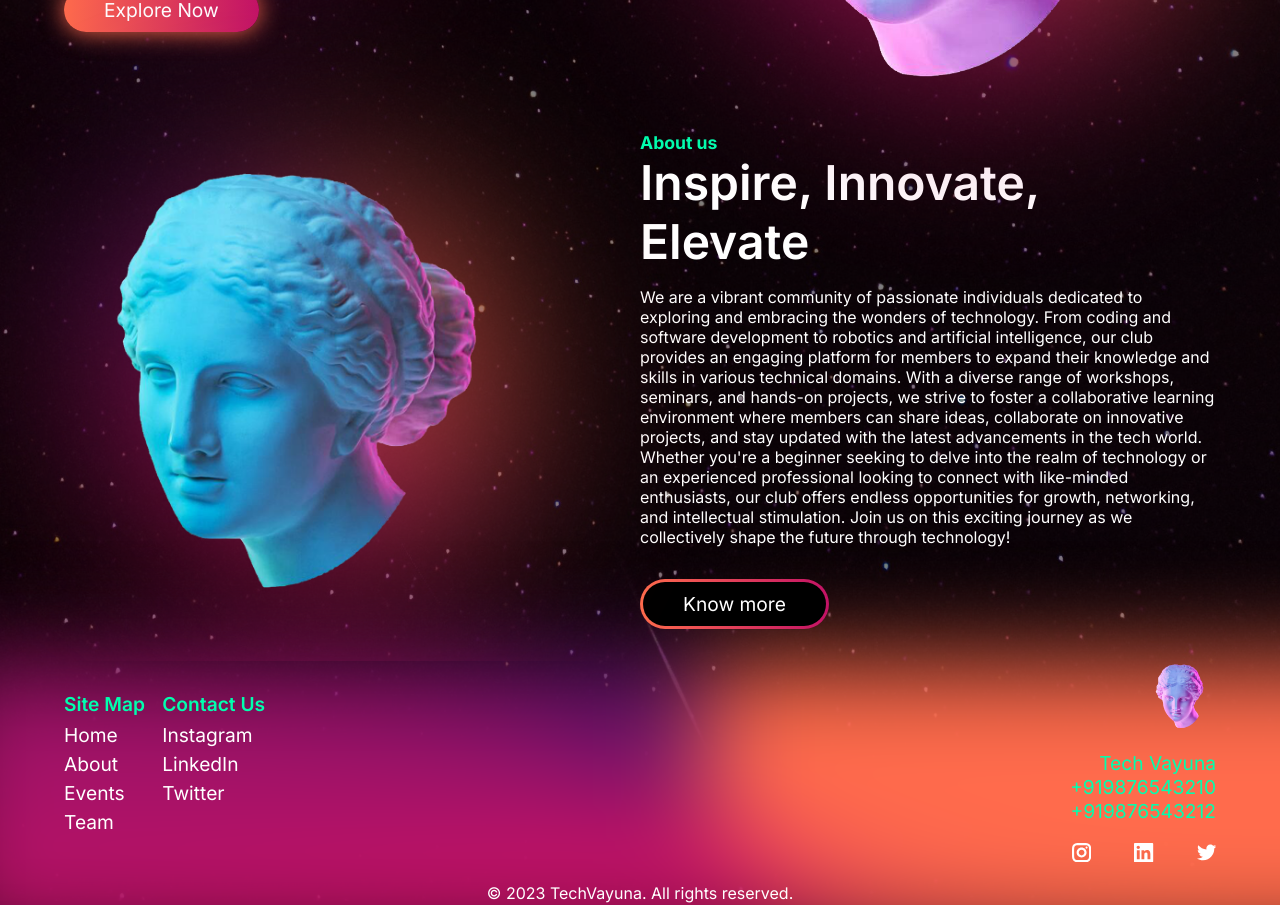
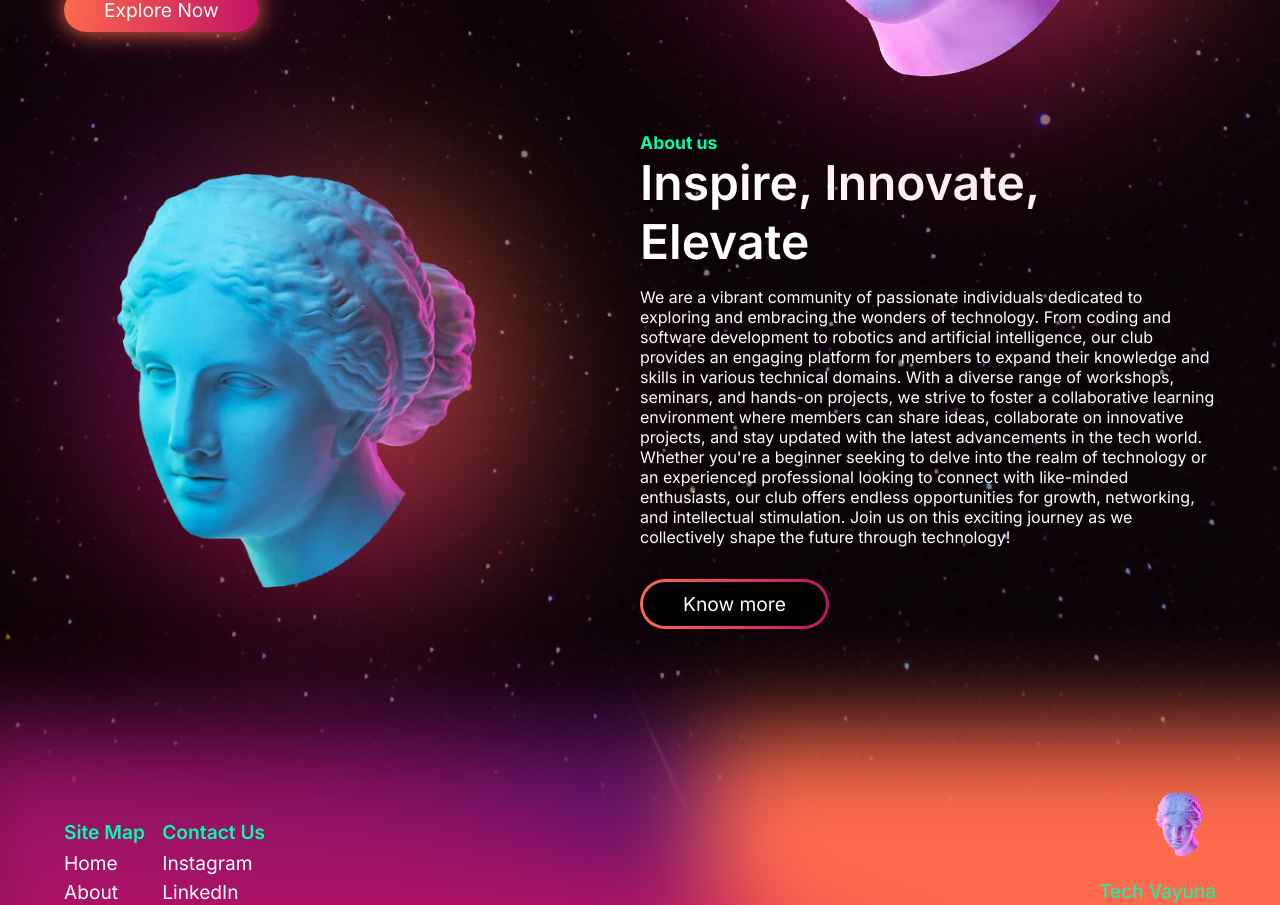
Before and after one commit to soya-bhalu/tech-vayuna, a Next.js app: page / in a window 1280 px wide. Shown: the part 620-1525 px from the top of the page. Built offline with nearby package versions, Linux system fonts and the light colour scheme.

Commit message:
Final edit

```diff
--- a/modules/home/hero-banner.tsx
+++ b/modules/home/hero-banner.tsx
@@ -11,7 +11,7 @@ export default function HeroBanner() {
         <h3>Welcome To</h3>
         <h1>{commonData.clubName}</h1>
         <p>{commonData.clubDesc}</p>
-        <Link className="explore-btn" href="/">
+        <Link className="explore-btn" href="/#about">
           Explore Now
         </Link>
       </div>
--- a/styles/_globals.scss
+++ b/styles/_globals.scss
@@ -4,10 +4,6 @@
   box-sizing: border-box;
   font-family: "Inter", sans-serif;
   color: white;
-}
-
-#__next {
-  overflow-x: hidden;
 }
 
 body {
--- a/styles/components/_footer.scss
+++ b/styles/components/_footer.scss
@@ -99,11 +99,17 @@ footer {
     );
     filter: blur(50px);
     width: 120%;
-    height: 120%;
-    inset: 0 5% 0 -5%;
+    height: 140%;
+    inset: -25% 5% 0 -5%;
     z-index: -1;
   }
   @media only screen and (max-width: 1100px) {
+    &::before {
+      width: 100%;
+      height: 100%;
+      inset: 0 0 0 0;
+      z-index: -1;
+    }
     .link-texts {
       width: 40%;
     }
--- a/styles/modules/home/_hero-about.scss
+++ b/styles/modules/home/_hero-about.scss
@@ -3,6 +3,7 @@
   align-items: center;
   justify-content: space-between;
   padding: 0 5vw;
+  margin-bottom: 20vh;
   .img-container {
     width: 40%;
     aspect-ratio: 1;
```
